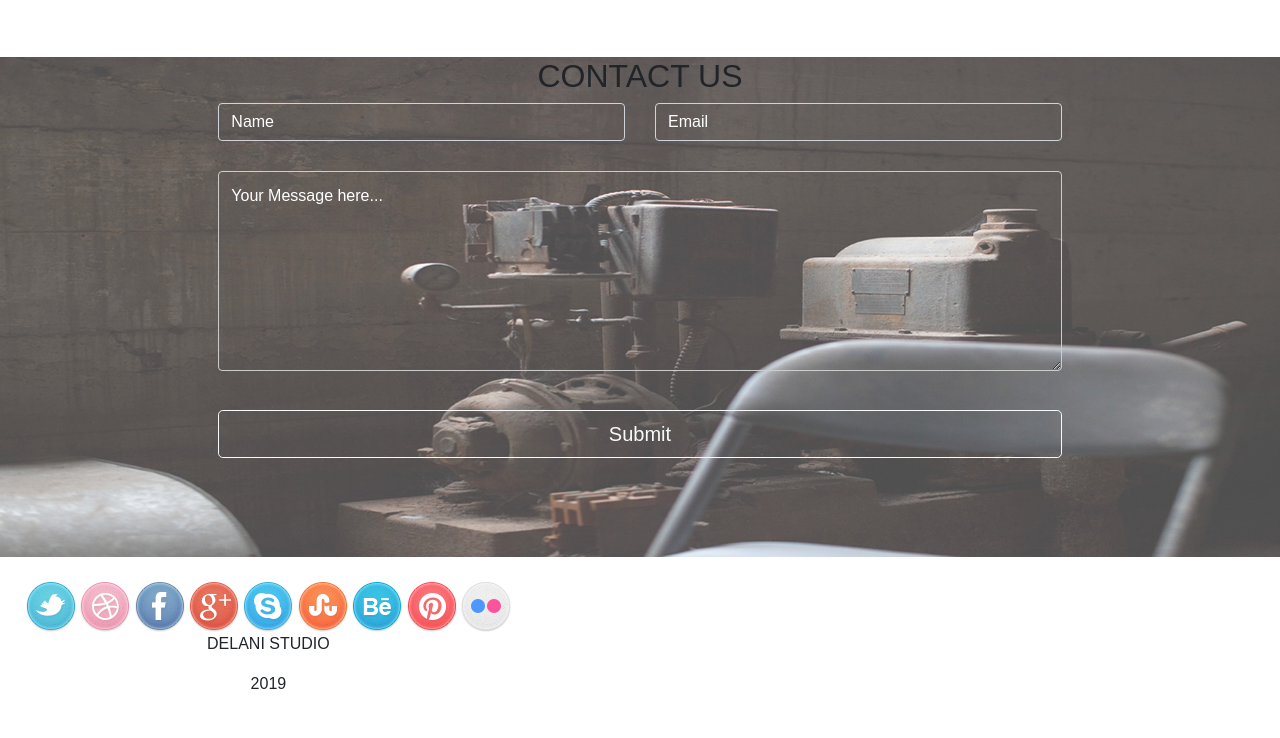
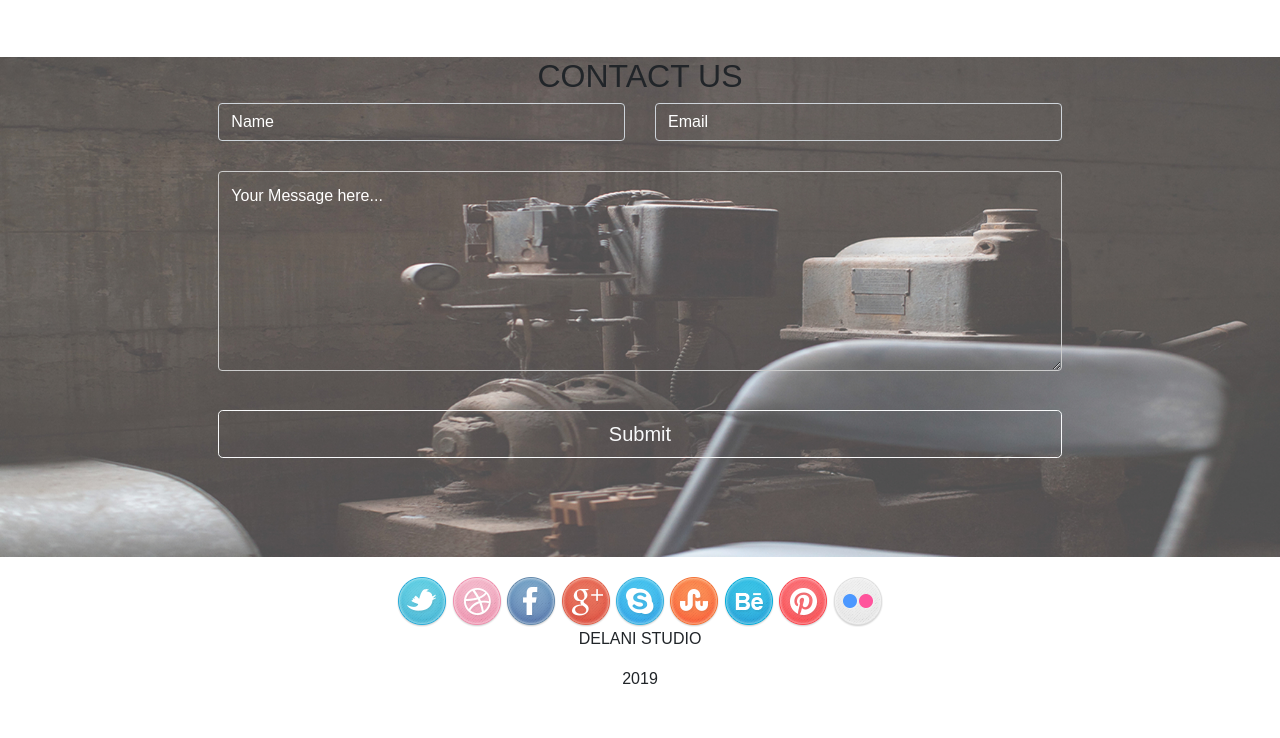
Before and after one commit to JOSEPHTEMBU/Delani-Studio, a plain HTML site: page index.html in a window 1280 px wide. Shown: the part 1929-2667 px from the top of the page. Drawn offline with nearby package versions, Linux system fonts and the light colour scheme.

Commit message:
style social icon to center in index.html

```diff
--- a/index.html
+++ b/index.html
@@ -189,7 +189,7 @@
                         </div>
                     </div>
                 </div><br>
-                <div id="icon">
+                <div id="social-icon">
                     <img src="./images/twitter.png">
                     <img src="./images/dribble.png">
                     <img src="./images/facebook.png">
```
